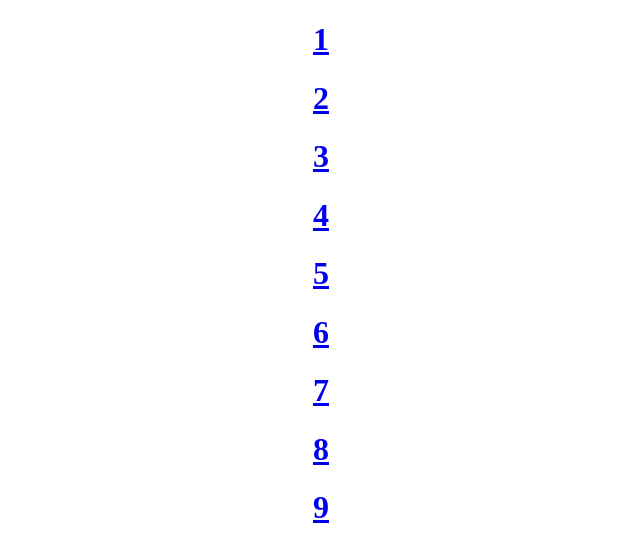
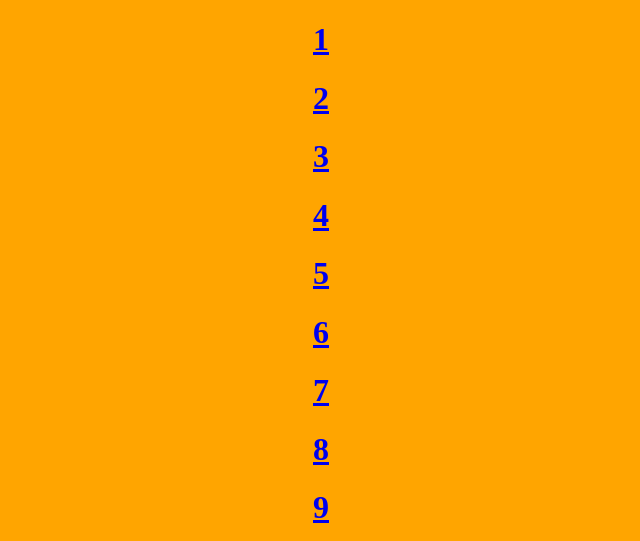
Before and after one commit to BaderN9/BN9, a plain HTML site: page e5/index.html in a window 1280 px wide. Shown: the top 541 px of the page, without its empty margins (319-959 px from the left). Drawn offline with Linux system fonts and the light colour scheme.

Commit message:
color change

```diff
--- a/e5/css/main.css
+++ b/e5/css/main.css
@@ -1,5 +1,5 @@
 body {
-  background-color: #ffffff;
+  background-color: orange;
   text-align: center;
 }
 img {
```
